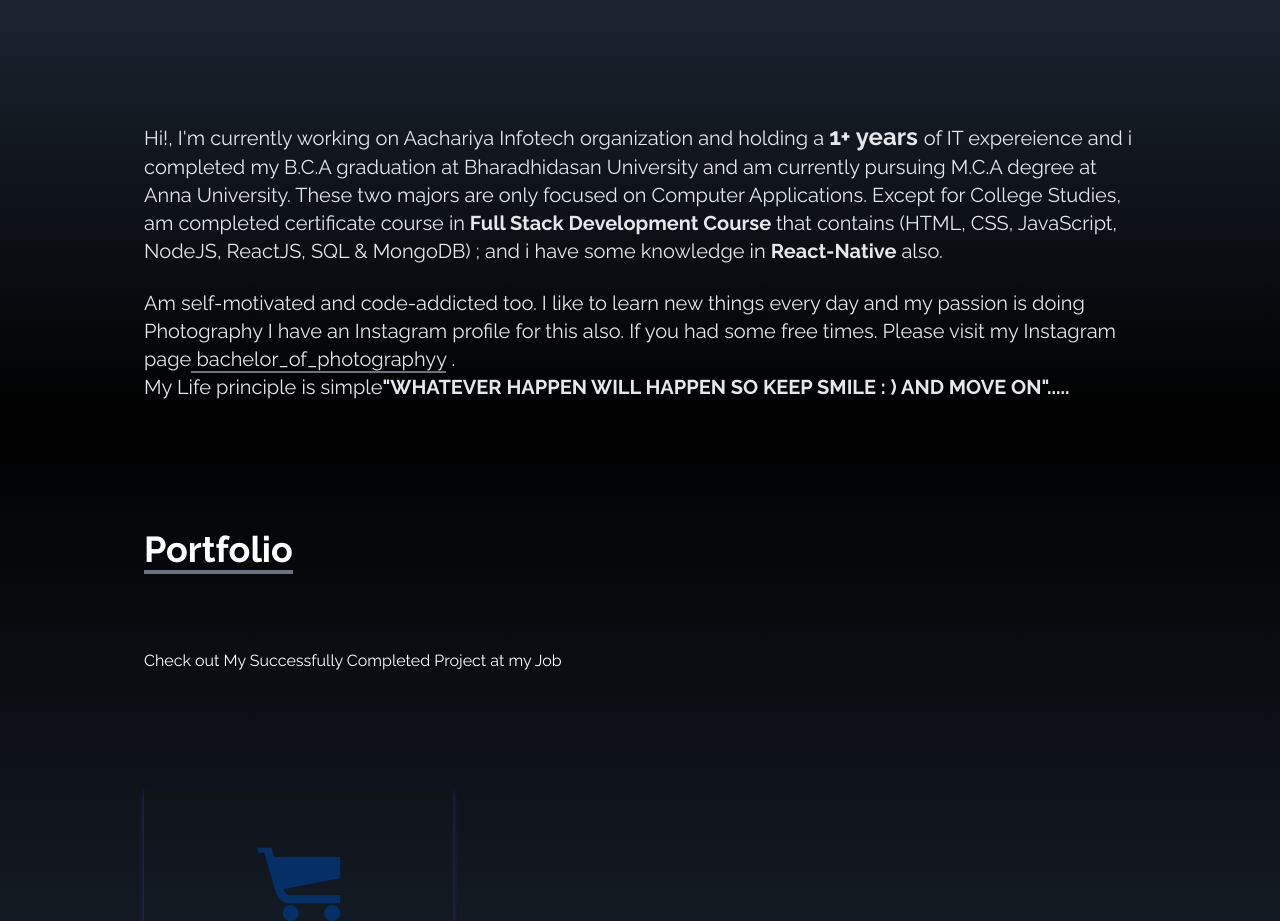
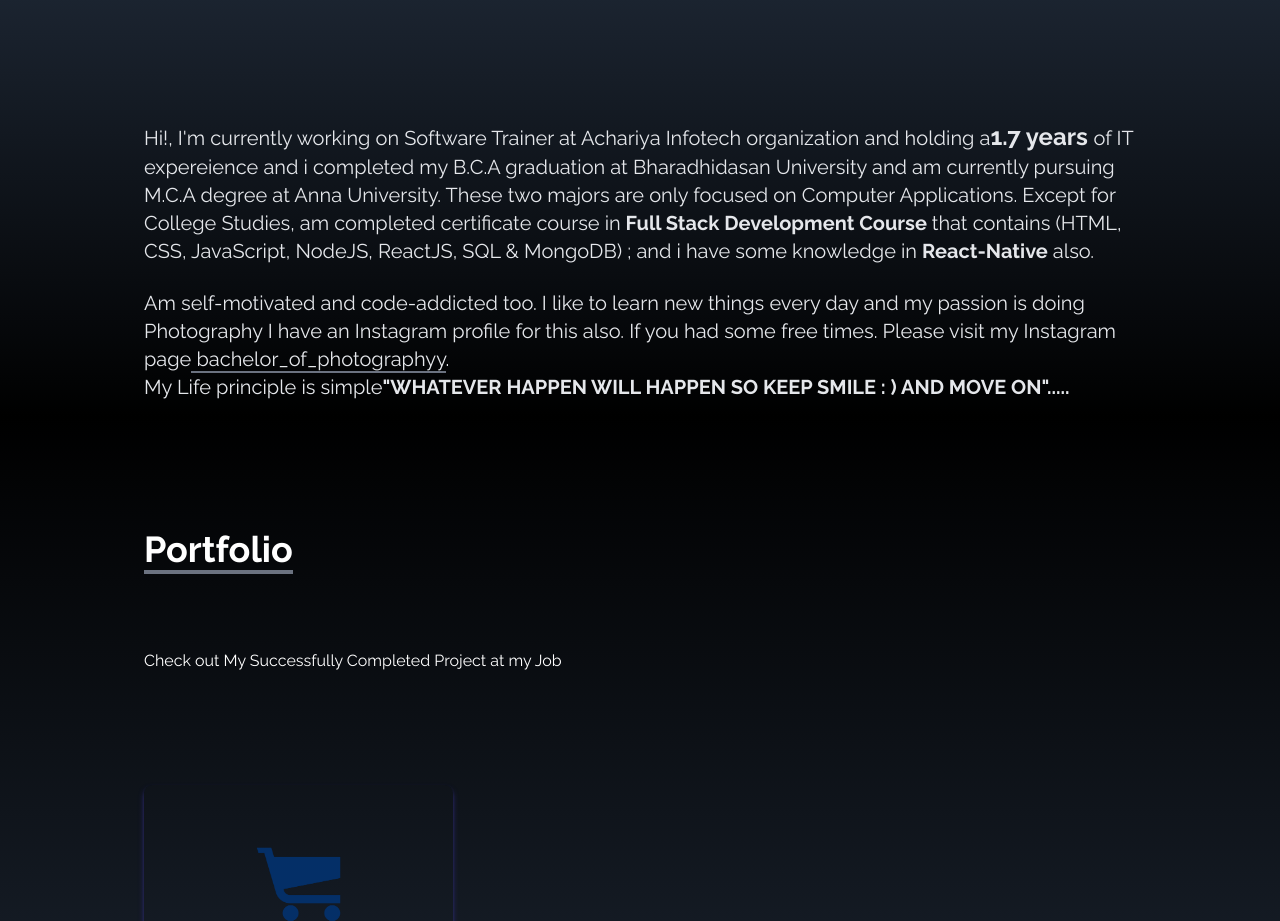
Before and after one commit to LakshmiNarasimhan273/portfolioNew, a React (Create React App) app: page / in a window 1280 px wide. Shown: the part 863-1784 px from the top of the page. Built offline with nearby package versions, Linux system fonts and the light colour scheme.

Commit message:
Update About.js

```diff
--- a/src/components/About.js
+++ b/src/components/About.js
@@ -13,8 +13,9 @@
           </p>
         </div>
         <p className="text-xl mt-24 text-gray-200">
-          Hi!, I'm currently working on Aachariya Infotech organization and
-          holding a <span className="font-bold text-2xl">1+ years </span>of IT
+          Hi!, I'm currently working on Software Trainer at Achariya Infotech
+          organization and holding a
+          <span className="font-bold text-2xl">1.7 years </span>of IT
           expereience and i completed my B.C.A graduation at Bharadhidasan
           University and am currently pursuing M.C.A degree at Anna University.
           These two majors are only focused on Computer Applications. Except for
@@ -37,7 +38,7 @@
           >
             {" "}
             bachelor_of_photographyy
-          </a>{" "}
+          </a>
           .
           <br />
           My Life principle is simple
```
